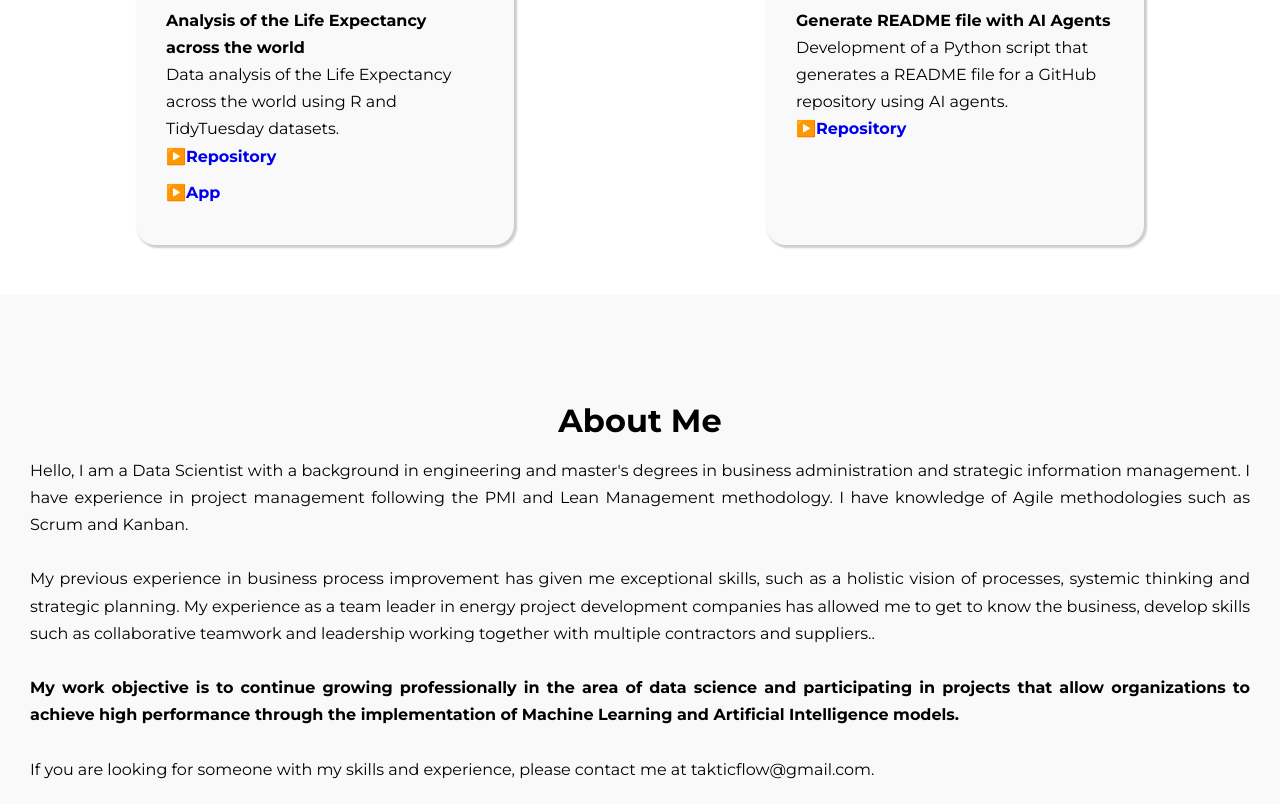
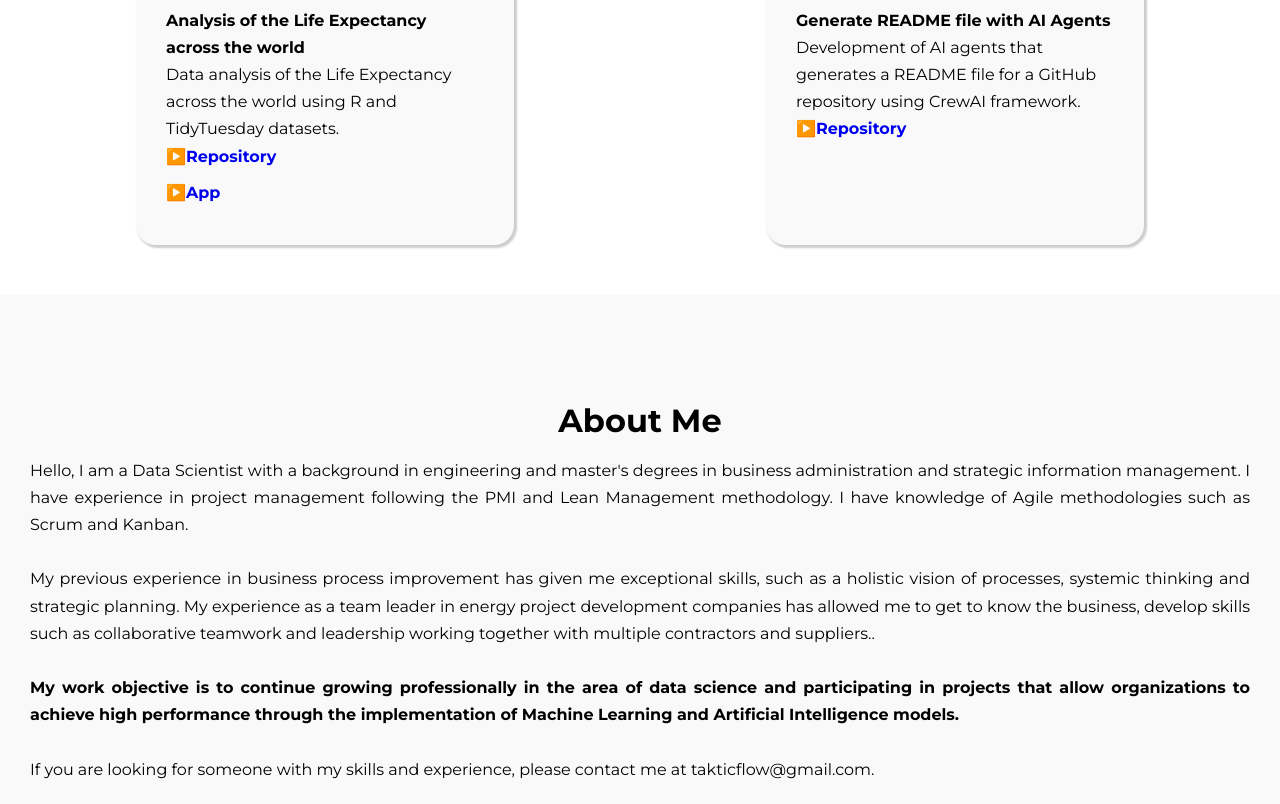
Before and after one commit to LucianoLarrea/portfolio, a plain HTML site: page index.html in a window 1280 px wide. Shown: the part 1346-2150 px from the top of the page. Drawn offline with Linux system fonts and the light colour scheme.

Commit message:
Update index.html

```diff
--- a/index.html
+++ b/index.html
@@ -84,7 +84,7 @@
           <a href="https://github.com/LucianoLarrea/Generate_README" target="_blank">
           <img src="https://media.geeksforgeeks.org/wp-content/uploads/20240702120959/Readme1.png"  alt="" /></a>
           <p><b>Generate README file with AI Agents <br> </b>
-            Development of a Python script that generates a README file for a GitHub repository using AI agents.<br>
+            Development of AI agents that generates a README file for a GitHub repository using CrewAI framework.<br>
           ▶️<a href="https://github.com/LucianoLarrea/Generate_README"  target="_blank"><b>Repository </b></a></p>
 
         </div>
```
